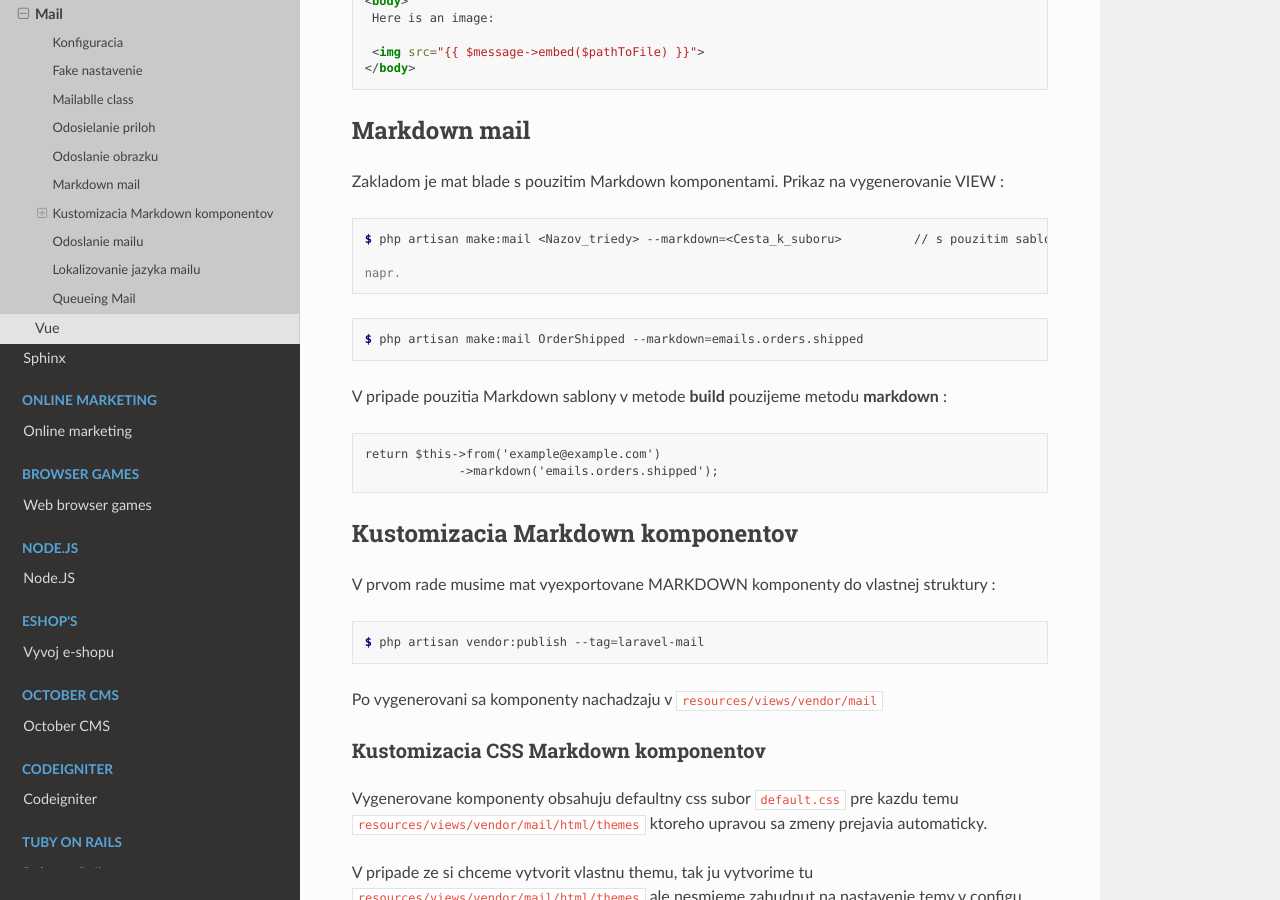
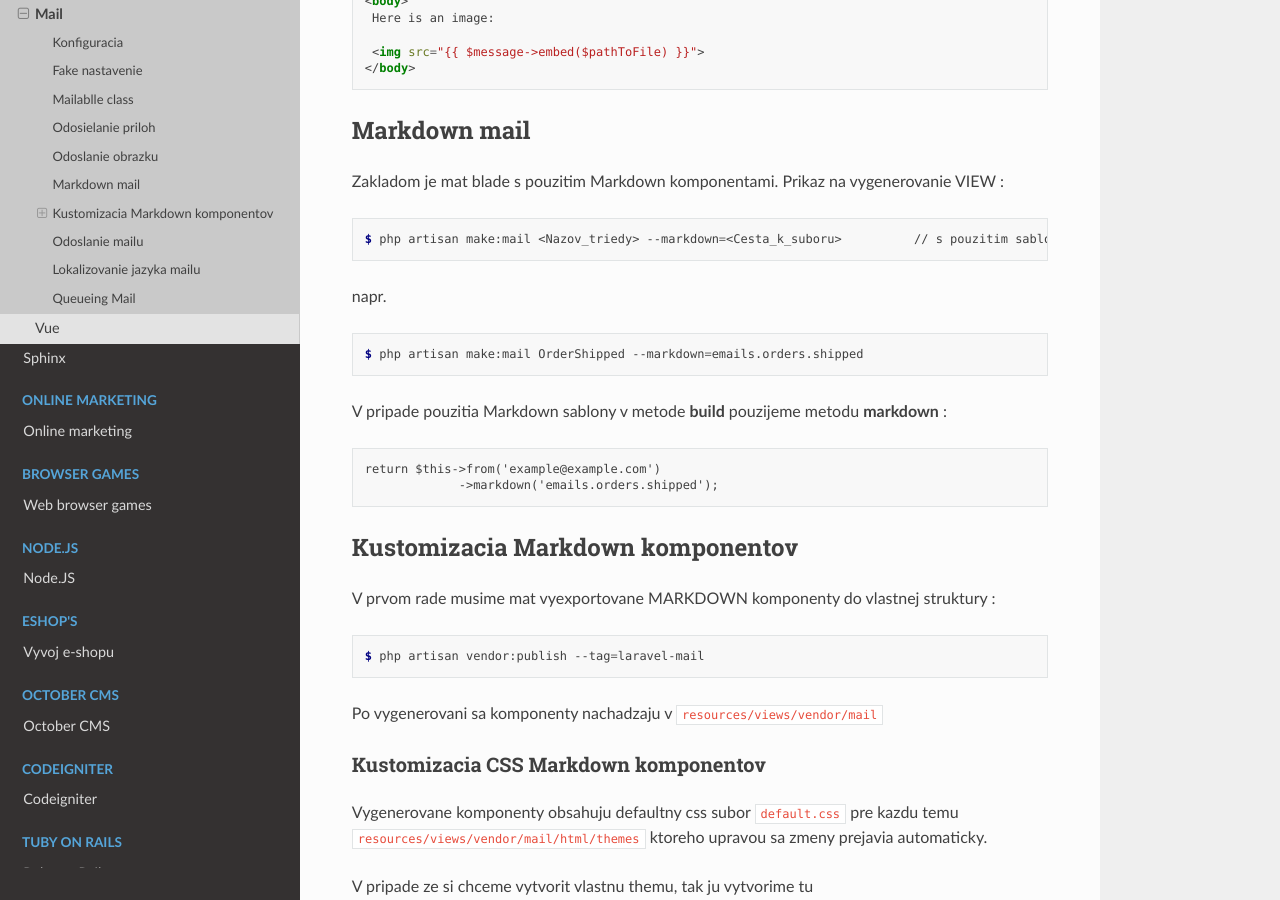
Before and after one commit to Lacike33/RTD_Wiki, a Sphinx documentation site: the page built from docs/source/web/laravel/mail.rst, in a window 1280 px wide and 900 px high, scrolled down 2717 px. Built offline with Sphinx 7.4.7 and the Read the Docs theme 2.0.0, drawn with Linux system fonts in a browser that asks for light colours; pages that are not in the unit, such as notebooks, are missing from menus.

```diff
--- a/docs/source/web/laravel/mail.rst
+++ b/docs/source/web/laravel/mail.rst
@@ -124,7 +124,7 @@
 
 alebo
 
-.. code-block:: php
+.. code-block:: PHP
 
    public function build()
    {
@@ -155,7 +155,7 @@
 
    $ php artisan make:mail <Nazov_triedy> --markdown=<Cesta_k_suboru>          // s pouzitim sablony Markdown
 
-   napr.
+napr.
 
 .. code-block:: console
 
```
